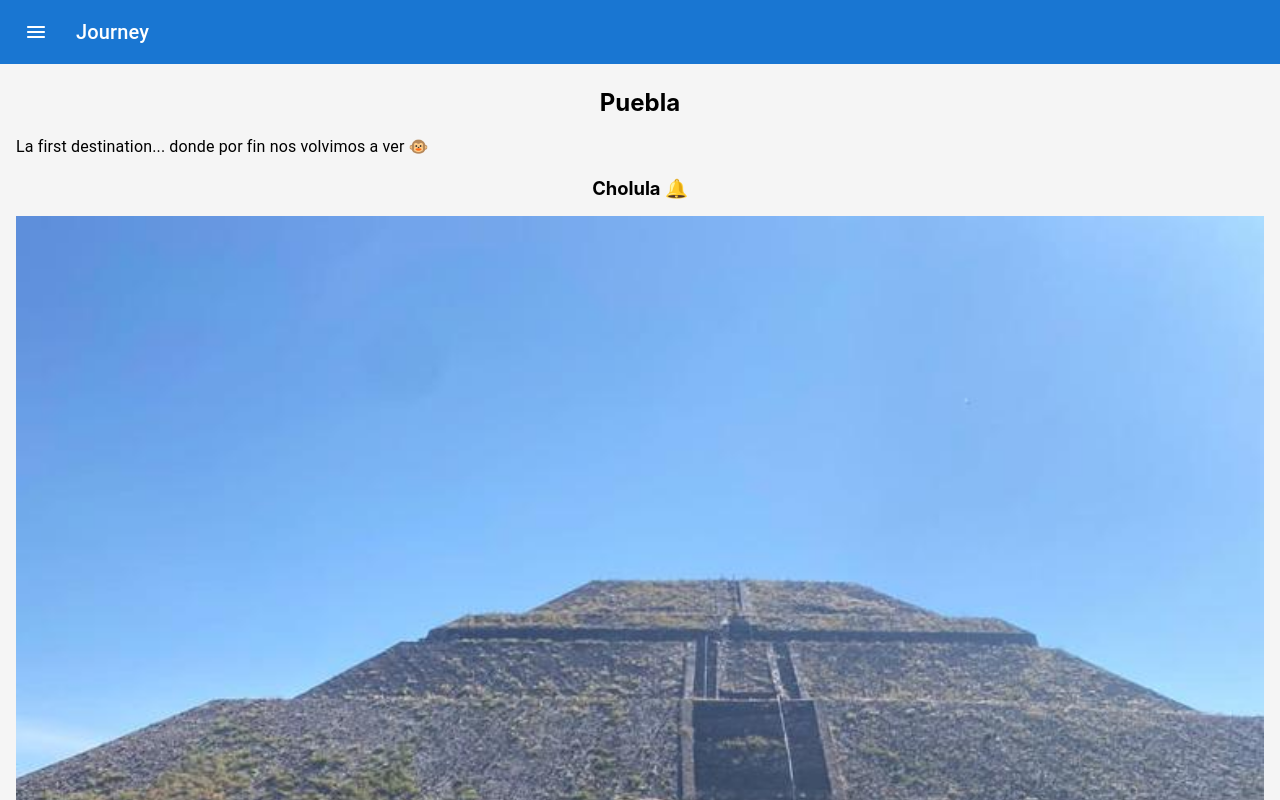
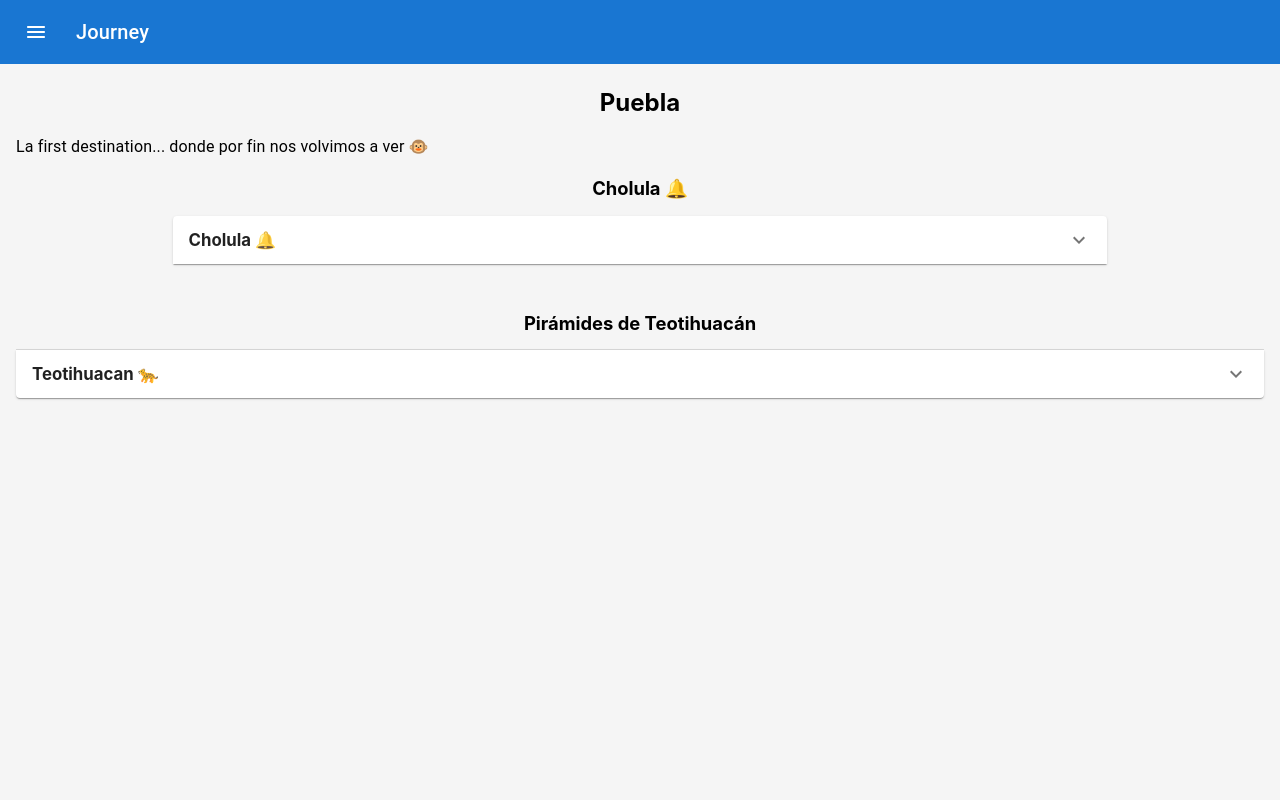
Before and after one commit to gerardramonp/journey, a React (Create React App) app: page /mexico/puebla in a window 1280 px wide. Shown: the top 800 px of the page. Built offline with nearby package versions, Linux system fonts and the light colour scheme; sample sign-in values are in the browser's storage.

Commit message:
Comment img

```diff
--- a/src/pages/Mexico/MxPuebla.tsx
+++ b/src/pages/Mexico/MxPuebla.tsx
@@ -7,8 +7,8 @@ import {
   StyledPageTitle,
   StyledText,
 } from '../../components/StyledComponents';
-import homePicture from '../../assets/photos/teotihuacan.jpeg';
-import { AccordionSummary, Typography, AccordionDetails } from '@mui/material';
+// import homePicture from '../../assets/photos/teotihuacan.jpeg';
+import { AccordionSummary, AccordionDetails } from '@mui/material';
 import ExpandMoreIcon from '@mui/icons-material/ExpandMore';
 
 const MxPuebla = () => {
@@ -22,7 +22,7 @@ const MxPuebla = () => {
 
       <StyledPageH3>Cholula 🔔</StyledPageH3>
 
-      <StyledFullWidthImg src={homePicture} />
+      {/* <StyledFullWidthImg src={homePicture} /> */}
       <StyledAccordion>
         <AccordionSummary
           expandIcon={<ExpandMoreIcon />}
@@ -46,7 +46,7 @@ const MxPuebla = () => {
 
       <StyledPageH3>Pirámides de Teotihuacán</StyledPageH3>
 
-      <StyledFullWidthImg src={homePicture} />
+      {/* <StyledFullWidthImg src={homePicture} /> */}
       <StyledAccordion>
         <AccordionSummary
           expandIcon={<ExpandMoreIcon />}
```
